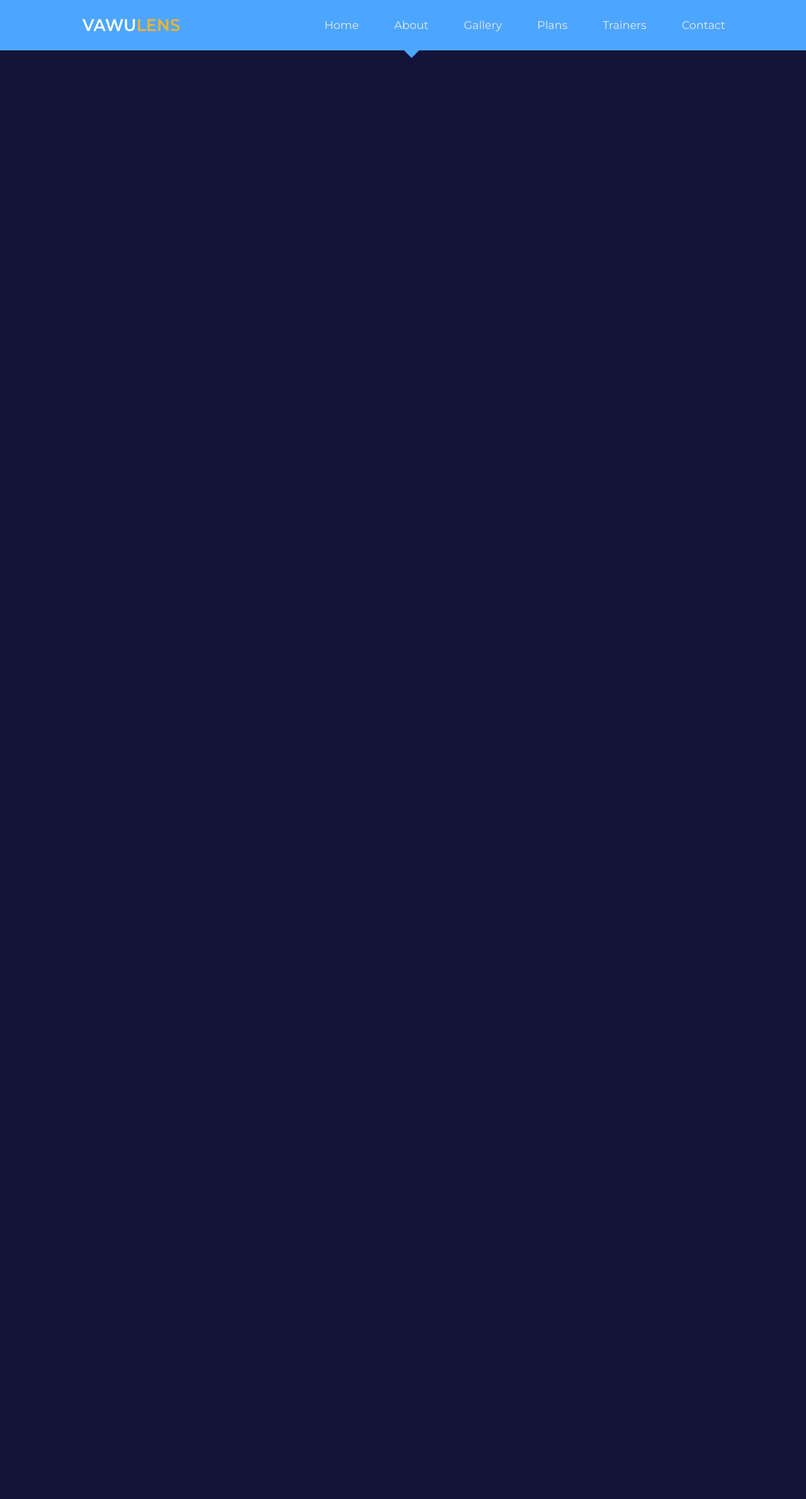
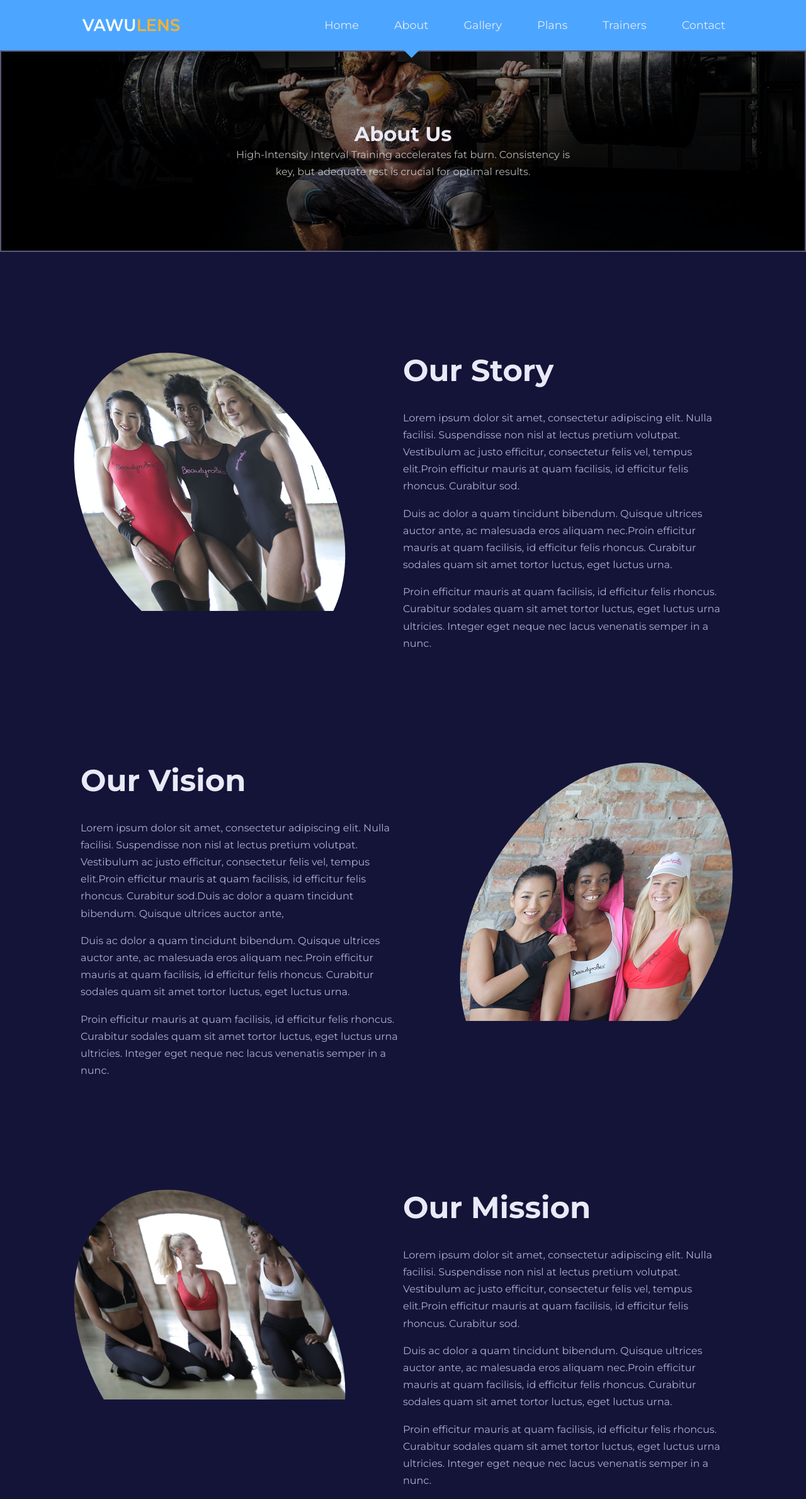
Before and after one commit to ajaysonere/Gym-webapp, a React (Create React App) app: page /about in a window 1280 px wide. Shown: the whole page at 63% size. Before the commit the page ends 800 px from the top, so only its background shows below. Built offline with nearby package versions, Linux system fonts and the light colour scheme.

Commit message:
about page completed

```diff
--- /dev/null
+++ b/src/components/Header.js
@@ -0,0 +1,17 @@
+const Header = ({title , icon , children}) => {
+    return (
+         <header className="header">
+            <div className="container header__container">
+                <div className="header__container-bg">
+                      <img src={icon} alt="background"></img>
+                </div>
+                <div className="header__content">
+                    <h2>{title}</h2>
+                    <p> {children}</p>
+                </div>
+            </div>
+         </header>
+    );
+};
+
+export default Header;
--- a/src/index.css
+++ b/src/index.css
@@ -160,6 +160,44 @@ section{
   font-weight: 300;
 }
 
+
+.header{
+   margin-top: 5rem;
+   height: 20rem;
+   overflow: hidden;
+   border: 2px solid var(--color-gray-400);
+}
+
+.header__container {
+   width: 100%;
+   height: 100%;
+   position: relative;
+   display: grid;
+   place-items: center;
+   background: #000;
+}
+
+.header__container-bg{
+  position: absolute;
+  width: 100%;
+}
+
+.header__container-bg img {
+   opacity: 0.5;
+}
+
+.header__content{
+  position: relative;
+  width: 44%;
+  margin: 0 auto;
+  text-align: center;
+  color: var(--color-gray-100);
+}
+
+.header__content p{
+    color: rgba(255 ,255 , 255 ,0.7);
+}
+
 /* General code for responsive web */
 
 @media screen and (max-width: 1024px ) {
@@ -174,8 +212,8 @@ section{
       font-size: 1.6rem ;
      }
 
-     .section__head {
-      margin-top: 5rem;
+     .header__content {
+       width: 76%;
      }
 }
 
@@ -184,7 +222,23 @@ section{
        font-size: 2.2rem;
        line-height: 1.3;
     }
-    .section__head {
-      margin-top: 5rem;
-     }
+
+    section {
+      margin-top: 7rem;
+    }
+
+    header{
+      height: fit-content;
+    }
+
+    .header__content {
+       width: var(--container-width-md);
+       padding: 3rem 0;
+    }
+
+    .header__content p{
+      font-size: 0.85rem;
+    }
+
+
 }
--- a/src/pages/About/About.js
+++ b/src/pages/About/About.js
@@ -1,10 +1,107 @@
 import './about.css';
+import Header from '../../components/Header';
+import headerImage from '../../images/header_bg_1.jpg';
+import storyImage from '../../images/about1.jpg';
+import visionImage from '../../images/about2.jpg';
+import missionImage from '../../images/about3.jpg';
+
 
 const About = ()=>{
-    return(
-        <div>
-          <h1>About</h1>
-        </div>
+    return (
+      <div>
+        <Header title="About Us" icon={headerImage}>
+          High-Intensity Interval Training accelerates fat burn. Consistency is
+          key, but adequate rest is crucial for optimal results.
+        </Header>
+        <section className="about__story">
+          <div className="container about__story-container">
+            <div className="about__section-image">
+              <img src={storyImage} alt="story"></img>
+            </div>
+            <div className="about__section-content">
+              <h1> Our Story </h1>
+              <p>
+                Lorem ipsum dolor sit amet, consectetur adipiscing elit. Nulla
+                facilisi. Suspendisse non nisl at lectus pretium volutpat.
+                Vestibulum ac justo efficitur, consectetur felis vel, tempus
+                elit.Proin efficitur mauris at quam facilisis, id efficitur
+                felis rhoncus. Curabitur sod.
+              </p>
+              <p>
+                Duis ac dolor a quam tincidunt bibendum. Quisque ultrices auctor
+                ante, ac malesuada eros aliquam nec.Proin efficitur mauris at
+                quam facilisis, id efficitur felis rhoncus. Curabitur sodales
+                quam sit amet tortor luctus, eget luctus urna.
+              </p>
+              <p>
+                Proin efficitur mauris at quam facilisis, id efficitur felis
+                rhoncus. Curabitur sodales quam sit amet tortor luctus, eget
+                luctus urna ultricies. Integer eget neque nec lacus venenatis
+                semper in a nunc.
+              </p>
+            </div>
+          </div>
+        </section>
+        <section className="vision__story">
+          <div className="container about__vision-container">
+            <div className="about__section-content">
+              <h1> Our Vision </h1>
+              <p>
+                Lorem ipsum dolor sit amet, consectetur adipiscing elit. Nulla
+                facilisi. Suspendisse non nisl at lectus pretium volutpat.
+                Vestibulum ac justo efficitur, consectetur felis vel, tempus
+                elit.Proin efficitur mauris at quam facilisis, id efficitur
+                felis rhoncus. Curabitur sod.Duis ac dolor a quam tincidunt
+                bibendum. Quisque ultrices auctor ante,
+              </p>
+              <p>
+                Duis ac dolor a quam tincidunt bibendum. Quisque ultrices auctor
+                ante, ac malesuada eros aliquam nec.Proin efficitur mauris at
+                quam facilisis, id efficitur felis rhoncus. Curabitur sodales
+                quam sit amet tortor luctus, eget luctus urna.
+              </p>
+              <p>
+                Proin efficitur mauris at quam facilisis, id efficitur felis
+                rhoncus. Curabitur sodales quam sit amet tortor luctus, eget
+                luctus urna ultricies. Integer eget neque nec lacus venenatis
+                semper in a nunc.
+              </p>
+            </div>
+            <div className="about__section-image">
+              <img src={visionImage} alt="story"></img>
+            </div>
+          </div>
+        </section>
+        <section className="about__mission">
+          <div className="container about__mission-container">
+            <div className="about__section-image">
+              <img src={missionImage} alt="story"></img>
+            </div>
+            <div className="about__section-content">
+              <h1> Our Mission </h1>
+              <p>
+                Lorem ipsum dolor sit amet, consectetur adipiscing elit. Nulla
+                facilisi. Suspendisse non nisl at lectus pretium volutpat.
+                Vestibulum ac justo efficitur, consectetur felis vel, tempus
+                elit.Proin efficitur mauris at quam facilisis, id efficitur
+                felis rhoncus. Curabitur sod.
+              </p>
+              <p>
+                Duis ac dolor a quam tincidunt bibendum. Quisque ultrices auctor
+                ante, ac malesuada eros aliquam nec.Proin efficitur mauris at
+                quam facilisis, id efficitur felis rhoncus. Curabitur sodales
+                quam sit amet tortor luctus, eget luctus urna.
+              </p>
+              <p>
+                Proin efficitur mauris at quam facilisis, id efficitur felis
+                rhoncus. Curabitur sodales quam sit amet tortor luctus, eget
+                luctus urna ultricies. Integer eget neque nec lacus venenatis
+                semper in a nunc.
+              </p>
+            </div>
+          </div>
+        </section>
+      </div>
     );
 };
 
--- a/src/pages/About/about.css
+++ b/src/pages/About/about.css
@@ -0,0 +1,35 @@
+.about__section-image {
+    border-radius: 50%;
+    overflow: hidden;
+    transform: skew(15deg);
+    transition: all 0.5s ease-in;
+}
+
+.about__section-image:nth-child(2){
+    transform: skew(-15deg);
+}
+
+.about__section-image:hover {
+    transform: skew(0);
+}
+
+.about__section-content h1{
+    margin-bottom: 2rem;
+}
+
+.about__section-content p {
+    margin-bottom: 1rem;
+}
+
+.about__story-container ,
+.about__mission-container {
+   display: grid;
+   grid-template-columns: 40% 50%;
+   gap: 10%;
+}
+
+.about__vision-container {
+    display: grid;
+    grid-template-columns: 50% 40%;
+    gap: 10%;
+}
```
